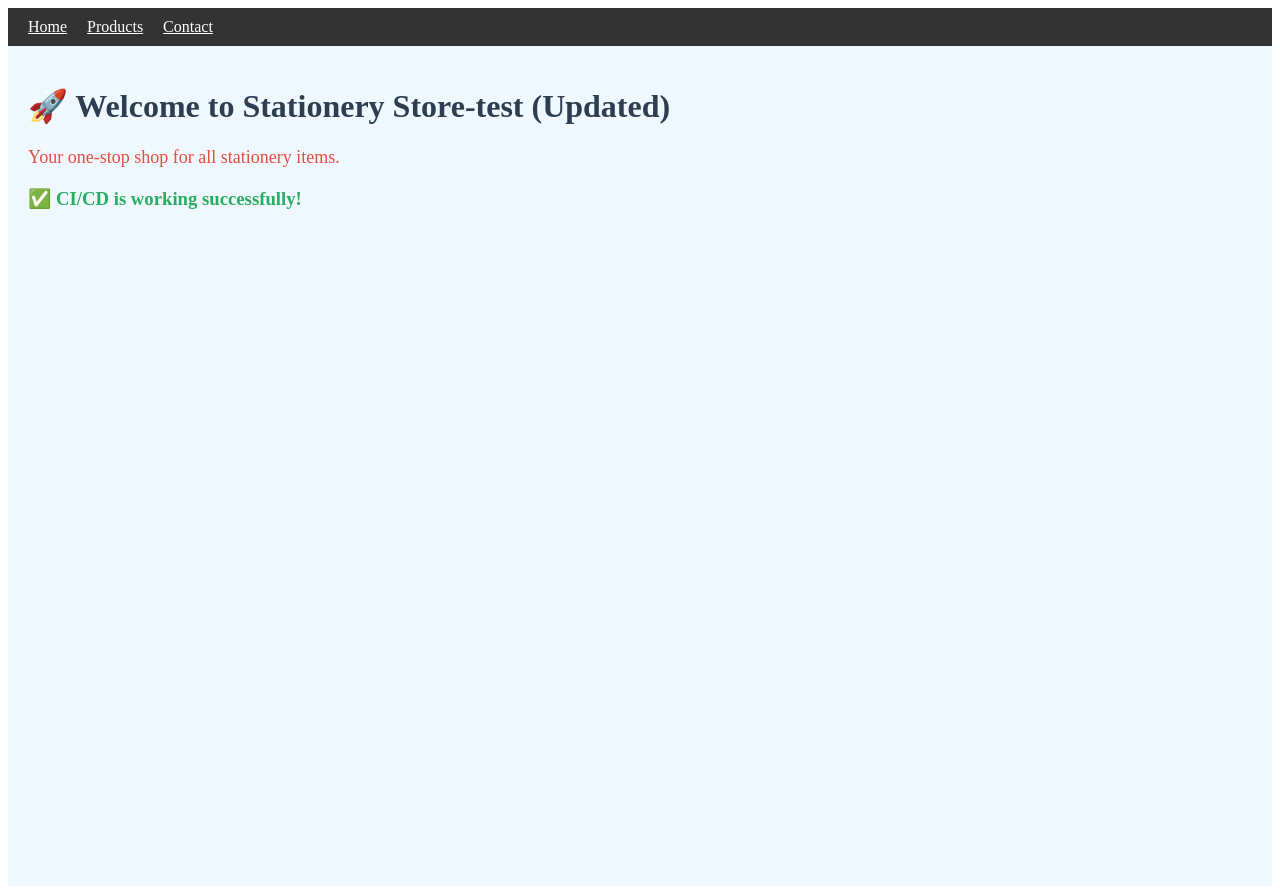
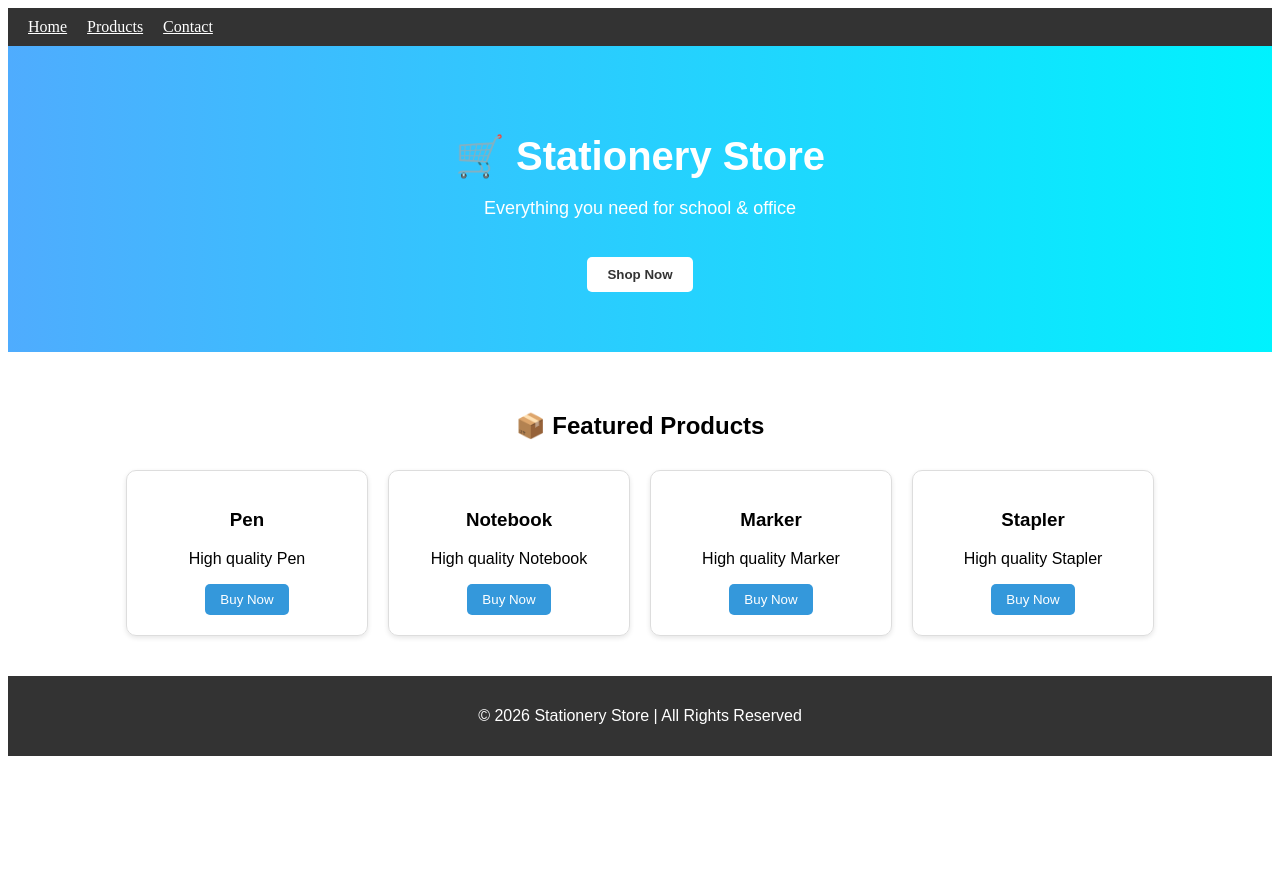
Before and after one commit to vikasrajput0112/stationery-website, a React (Vite) app: page / in a window 1280 px wide. After the commit the page ends 800 px from the top, so only its background shows below. Built offline with nearby package versions, Linux system fonts and the light colour scheme.

Commit message:
Update Home.jsx

```diff
--- a/src/pages/Home.jsx
+++ b/src/pages/Home.jsx
@@ -2,22 +2,82 @@ import React from "react";
 
 const Home = () => {
   return (
-    <div style={{
-      padding: "20px",
-      backgroundColor: "#f0f8ff",   // light blue background
-      minHeight: "100vh"
-    }}>
-      <h1 style={{ color: "#2c3e50" }}>
-        🚀 Welcome to Stationery Store-test (Updated)
-      </h1>
+    <div style={{ fontFamily: "Arial, sans-serif" }}>
 
-      <p style={{ color: "#e74c3c", fontSize: "18px" }}>
-        Your one-stop shop for all stationery items.
-      </p>
+      {/* 🔹 Hero Section */}
+      <div style={{
+        background: "linear-gradient(to right, #4facfe, #00f2fe)",
+        color: "#fff",
+        padding: "60px 20px",
+        textAlign: "center"
+      }}>
+        <h1 style={{ fontSize: "40px", marginBottom: "10px" }}>
+          🛒 Stationery Store
+        </h1>
+        <p style={{ fontSize: "18px" }}>
+          Everything you need for school & office
+        </p>
+        <button style={{
+          marginTop: "20px",
+          padding: "10px 20px",
+          background: "#fff",
+          color: "#333",
+          border: "none",
+          cursor: "pointer",
+          fontWeight: "bold",
+          borderRadius: "5px"
+        }}>
+          Shop Now
+        </button>
+      </div>
 
-      <h3 style={{ marginTop: "20px", color: "#27ae60" }}>
-        ✅ CI/CD is working successfully!
-      </h3>
+      {/* 🔹 Featured Products */}
+      <div style={{ padding: "40px 20px", textAlign: "center" }}>
+        <h2 style={{ marginBottom: "30px" }}>📦 Featured Products</h2>
+
+        <div style={{
+          display: "flex",
+          justifyContent: "center",
+          gap: "20px",
+          flexWrap: "wrap"
+        }}>
+
+          {["Pen", "Notebook", "Marker", "Stapler"].map((item, index) => (
+            <div key={index} style={{
+              border: "1px solid #ddd",
+              padding: "20px",
+              width: "200px",
+              borderRadius: "10px",
+              boxShadow: "0 2px 5px rgba(0,0,0,0.1)"
+            }}>
+              <h3>{item}</h3>
+              <p>High quality {item}</p>
+              <button style={{
+                padding: "8px 15px",
+                background: "#3498db",
+                color: "#fff",
+                border: "none",
+                borderRadius: "5px",
+                cursor: "pointer"
+              }}>
+                Buy Now
+              </button>
+            </div>
+          ))}
+
+        </div>
+      </div>
+
+      {/* 🔹 Footer */}
+      <div style={{
+        background: "#333",
+        color: "#fff",
+        padding: "15px",
+        textAlign: "center"
+      }}>
+        <p>© 2026 Stationery Store | All Rights Reserved</p>
+      </div>
+
     </div>
   );
 };
```
